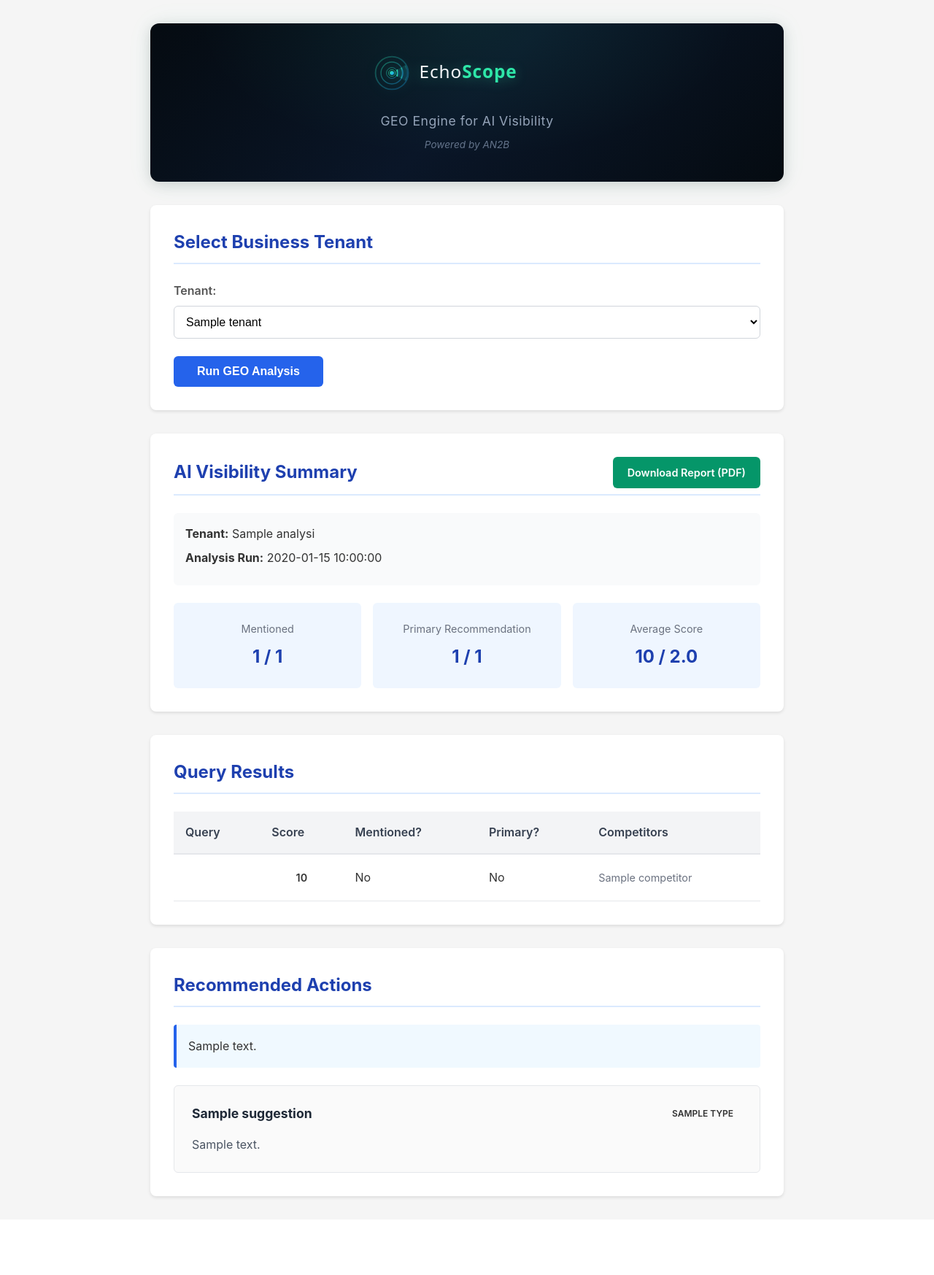
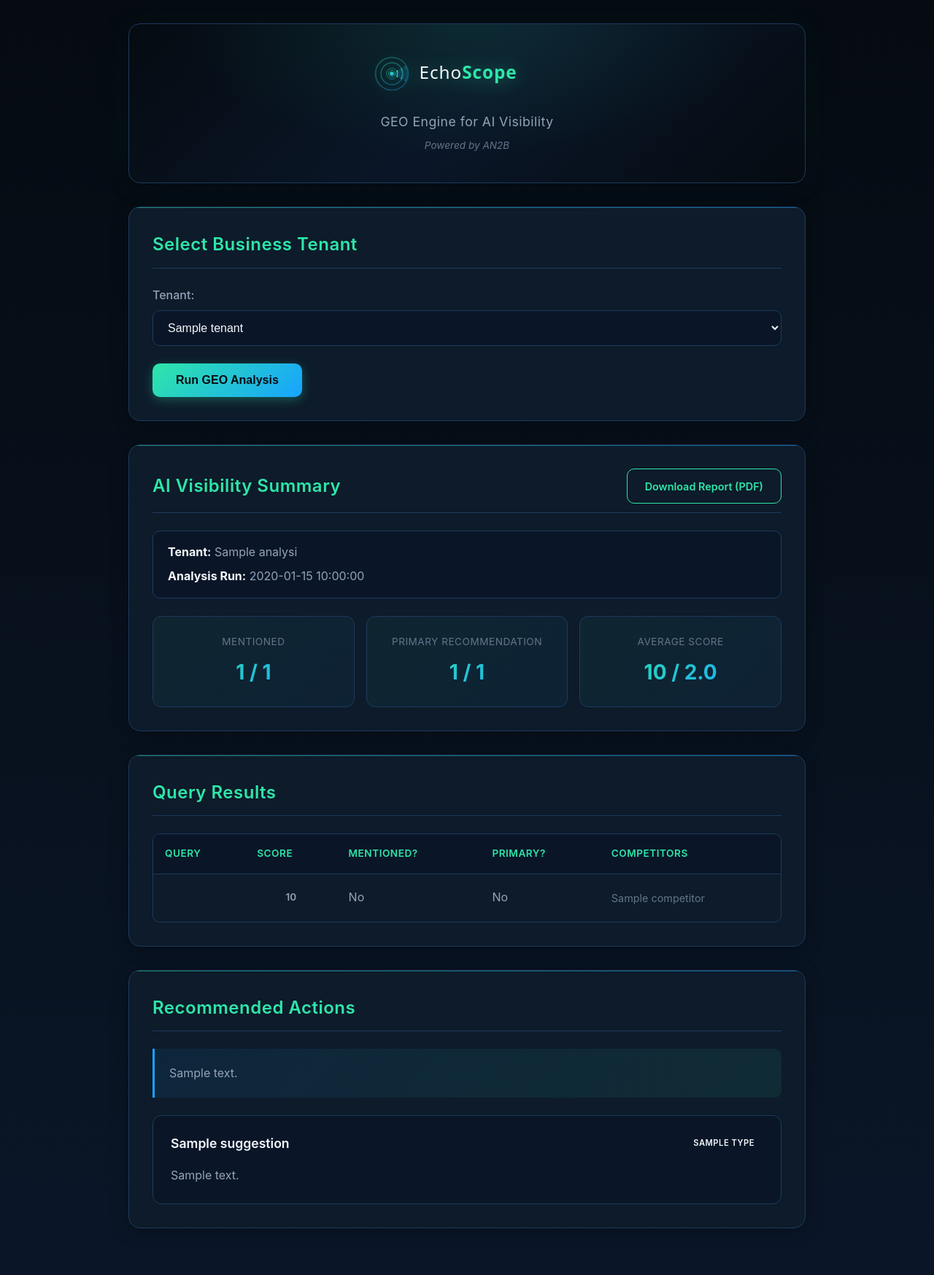
Before and after one commit to jcools1977/ekkoscope, a FastAPI app: template templates/index.html in a window 1280 px wide. Shown: the whole page at 73% size. Before the commit the page ends 1644 px from the top, so only its background shows below. Run offline with FastAPI, Linux system fonts and the light colour scheme; the template is opened without the code that fills it: most values are stand-ins (such as "Sample title", 1, 10 or a date in 2020).

Commit message:
Update website design to match the dark sci-fi theme
Implement a comprehensive dark theme redesign across the application, including new color variables, background gradients, card styling, accent colors, and interactive element effects.

Replit-Commit-Author: Agent
Replit-Commit-Session-Id: 94d6a6e5-937a-4193-a382-5d7289a78325
Replit-Commit-Checkpoint-Type: full_checkpoint
Replit-Commit-Event-Id: 1021b698-3c7e-49eb-b397-1b6937b6774a
Replit-Commit-Screenshot-Url: https://storage.googleapis.com/screenshot-production-us-central1/02a6e5f9-7fea-4a89-91df-9bc17630051c/94d6a6e5-937a-4193-a382-5d7289a78325/OmUasAp

```diff
--- a/static/styles.css
+++ b/static/styles.css
@@ -4,26 +4,46 @@
     box-sizing: border-box;
 }
 
+:root {
+    --bg-primary: #050B11;
+    --bg-secondary: #0a1628;
+    --bg-card: #0d1b2a;
+    --bg-card-hover: #112240;
+    --border-color: #1e3a5f;
+    --border-glow: rgba(46, 230, 168, 0.3);
+    --text-primary: #F5F7FA;
+    --text-secondary: #94a3b8;
+    --text-muted: #64748b;
+    --accent-teal: #2EE6A8;
+    --accent-blue: #18A3FF;
+    --accent-gradient: linear-gradient(135deg, #2EE6A8 0%, #18A3FF 100%);
+    --score-0: #ef4444;
+    --score-1: #f59e0b;
+    --score-2: #2EE6A8;
+}
+
 body {
     font-family: -apple-system, BlinkMacSystemFont, "Segoe UI", Roboto, "Helvetica Neue", Arial, sans-serif;
-    background-color: #f5f5f5;
-    color: #333;
+    background: linear-gradient(180deg, var(--bg-primary) 0%, var(--bg-secondary) 100%);
+    min-height: 100vh;
+    color: var(--text-primary);
     line-height: 1.6;
 }
 
 .container {
-    max-width: 900px;
-    margin: 2rem auto;
-    padding: 0 1rem;
+    max-width: 960px;
+    margin: 0 auto;
+    padding: 2rem 1rem;
 }
 
 .hero-header {
     text-align: center;
     margin-bottom: 2rem;
     padding: 2.5rem 2rem;
-    background: linear-gradient(135deg, #050B11 0%, #0a1628 50%, #050B11 100%);
-    border-radius: 12px;
-    box-shadow: 0 4px 20px rgba(0, 0, 0, 0.15), 0 0 40px rgba(46, 230, 168, 0.05);
+    background: linear-gradient(135deg, var(--bg-primary) 0%, var(--bg-secondary) 50%, var(--bg-primary) 100%);
+    border-radius: 16px;
+    border: 1px solid var(--border-color);
+    box-shadow: 0 4px 24px rgba(0, 0, 0, 0.4), 0 0 60px rgba(46, 230, 168, 0.05);
     position: relative;
     overflow: hidden;
 }
@@ -35,7 +55,7 @@ body {
     left: 0;
     right: 0;
     bottom: 0;
-    background: radial-gradient(ellipse at 50% 0%, rgba(46, 230, 168, 0.08) 0%, transparent 60%);
+    background: radial-gradient(ellipse at 50% 0%, rgba(46, 230, 168, 0.1) 0%, transparent 60%);
     pointer-events: none;
 }
 
@@ -48,12 +68,12 @@ body {
 .logo {
     height: 56px;
     width: auto;
-    filter: drop-shadow(0 2px 8px rgba(46, 230, 168, 0.3));
+    filter: drop-shadow(0 2px 12px rgba(46, 230, 168, 0.4));
 }
 
 .hero-header .tagline {
     font-size: 1.1rem;
-    color: #94a3b8;
+    color: var(--text-secondary);
     margin-bottom: 0.5rem;
     font-weight: 400;
     letter-spacing: 0.5px;
@@ -63,30 +83,48 @@ body {
 
 .powered-by {
     font-size: 0.85rem;
-    color: #64748b;
+    color: var(--text-muted);
     font-style: italic;
     position: relative;
     z-index: 1;
 }
 
 .error-message {
-    background-color: #fee;
-    border: 1px solid #fcc;
-    color: #c33;
-    padding: 1rem;
-    border-radius: 8px;
+    background: rgba(239, 68, 68, 0.1);
+    border: 1px solid rgba(239, 68, 68, 0.3);
+    color: #fca5a5;
+    padding: 1rem 1.25rem;
+    border-radius: 12px;
     margin-bottom: 1.5rem;
+    backdrop-filter: blur(8px);
 }
 
 .form-card,
 .summary-card,
 .results-card,
 .recommendations-card {
-    background: white;
+    background: var(--bg-card);
     padding: 2rem;
-    border-radius: 8px;
-    box-shadow: 0 2px 4px rgba(0, 0, 0, 0.1);
+    border-radius: 16px;
+    border: 1px solid var(--border-color);
+    box-shadow: 0 4px 24px rgba(0, 0, 0, 0.3);
     margin-bottom: 2rem;
+    position: relative;
+    overflow: hidden;
+}
+
+.form-card::before,
+.summary-card::before,
+.results-card::before,
+.recommendations-card::before {
+    content: '';
+    position: absolute;
+    top: 0;
+    left: 0;
+    right: 0;
+    height: 1px;
+    background: var(--accent-gradient);
+    opacity: 0.5;
 }
 
 .form-card h2,
@@ -94,9 +132,11 @@ body {
 .results-card h2,
 .recommendations-card h2 {
     margin-bottom: 1.5rem;
-    color: #1e40af;
-    border-bottom: 2px solid #dbeafe;
-    padding-bottom: 0.5rem;
+    color: var(--accent-teal);
+    border-bottom: 1px solid var(--border-color);
+    padding-bottom: 0.75rem;
+    font-weight: 600;
+    letter-spacing: 0.5px;
 }
 
 .form-group {
@@ -106,57 +146,71 @@ body {
 .form-group label {
     display: block;
     margin-bottom: 0.5rem;
-    font-weight: 600;
-    color: #555;
+    font-weight: 500;
+    color: var(--text-secondary);
 }
 
 .form-group select {
     width: 100%;
-    padding: 0.75rem;
-    border: 1px solid #d1d5db;
-    border-radius: 6px;
+    padding: 0.875rem 1rem;
+    border: 1px solid var(--border-color);
+    border-radius: 10px;
     font-size: 1rem;
-    background-color: white;
+    background: var(--bg-secondary);
+    color: var(--text-primary);
+    cursor: pointer;
+    transition: all 0.2s ease;
+}
+
+.form-group select:hover {
+    border-color: var(--accent-teal);
 }
 
 .form-group select:focus {
     outline: none;
-    border-color: #2563eb;
-    box-shadow: 0 0 0 3px rgba(37, 99, 235, 0.1);
+    border-color: var(--accent-teal);
+    box-shadow: 0 0 0 3px rgba(46, 230, 168, 0.15);
 }
 
 .btn-primary {
-    background-color: #2563eb;
-    color: white;
-    padding: 0.75rem 2rem;
+    background: var(--accent-gradient);
+    color: var(--bg-primary);
+    padding: 0.875rem 2rem;
     border: none;
-    border-radius: 6px;
+    border-radius: 10px;
     font-size: 1rem;
     font-weight: 600;
     cursor: pointer;
-    transition: background-color 0.2s;
+    transition: all 0.3s ease;
+    box-shadow: 0 4px 15px rgba(46, 230, 168, 0.3);
 }
 
 .btn-primary:hover {
-    background-color: #1e40af;
+    transform: translateY(-2px);
+    box-shadow: 0 6px 20px rgba(46, 230, 168, 0.4);
+}
+
+.btn-primary:active {
+    transform: translateY(0);
 }
 
 .btn-secondary {
     display: inline-block;
-    background-color: #059669;
-    color: white;
-    padding: 0.6rem 1.25rem;
-    border: none;
-    border-radius: 6px;
+    background: transparent;
+    color: var(--accent-teal);
+    padding: 0.7rem 1.5rem;
+    border: 1px solid var(--accent-teal);
+    border-radius: 10px;
     font-size: 0.9rem;
     font-weight: 600;
     cursor: pointer;
     text-decoration: none;
-    transition: background-color 0.2s;
+    transition: all 0.3s ease;
 }
 
 .btn-secondary:hover {
-    background-color: #047857;
+    background: rgba(46, 230, 168, 0.1);
+    box-shadow: 0 0 20px rgba(46, 230, 168, 0.2);
 }
 
 .summary-header {
@@ -166,8 +220,8 @@ body {
     flex-wrap: wrap;
     gap: 1rem;
     margin-bottom: 1.5rem;
-    border-bottom: 2px solid #dbeafe;
-    padding-bottom: 0.5rem;
+    border-bottom: 1px solid var(--border-color);
+    padding-bottom: 0.75rem;
 }
 
 .summary-header h2 {
@@ -178,13 +232,23 @@ body {
 
 .summary-meta {
     margin-bottom: 1.5rem;
-    padding: 1rem;
-    background-color: #f9fafb;
-    border-radius: 6px;
+    padding: 1rem 1.25rem;
+    background: var(--bg-secondary);
+    border-radius: 10px;
+    border: 1px solid var(--border-color);
 }
 
 .summary-meta p {
     margin-bottom: 0.5rem;
+    color: var(--text-secondary);
+}
+
+.summary-meta p:last-child {
+    margin-bottom: 0;
+}
+
+.summary-meta strong {
+    color: var(--text-primary);
 }
 
 .visibility-metrics {
@@ -195,27 +259,41 @@ body {
 
 .metric {
     padding: 1.5rem;
-    background-color: #eff6ff;
-    border-radius: 6px;
+    background: linear-gradient(135deg, rgba(46, 230, 168, 0.05) 0%, rgba(24, 163, 255, 0.05) 100%);
+    border: 1px solid var(--border-color);
+    border-radius: 12px;
     text-align: center;
+    transition: all 0.3s ease;
+}
+
+.metric:hover {
+    border-color: var(--accent-teal);
+    box-shadow: 0 0 20px rgba(46, 230, 168, 0.1);
 }
 
 .metric-label {
     display: block;
-    font-size: 0.9rem;
-    color: #6b7280;
+    font-size: 0.85rem;
+    color: var(--text-muted);
     margin-bottom: 0.5rem;
+    text-transform: uppercase;
+    letter-spacing: 0.5px;
 }
 
 .metric-value {
     display: block;
-    font-size: 1.5rem;
+    font-size: 1.75rem;
     font-weight: 700;
-    color: #1e40af;
+    background: var(--accent-gradient);
+    -webkit-background-clip: text;
+    -webkit-text-fill-color: transparent;
+    background-clip: text;
 }
 
 .table-container {
     overflow-x: auto;
+    border-radius: 10px;
+    border: 1px solid var(--border-color);
 }
 
 table {
@@ -224,32 +302,41 @@ table {
 }
 
 thead {
-    background-color: #f3f4f6;
+    background: var(--bg-secondary);
 }
 
 th {
     padding: 1rem;
     text-align: left;
     font-weight: 600;
-    color: #374151;
-    border-bottom: 2px solid #e5e7eb;
+    color: var(--accent-teal);
+    border-bottom: 1px solid var(--border-color);
+    font-size: 0.85rem;
+    text-transform: uppercase;
+    letter-spacing: 0.5px;
 }
 
 td {
     padding: 1rem;
-    border-bottom: 1px solid #e5e7eb;
+    border-bottom: 1px solid var(--border-color);
+    color: var(--text-secondary);
 }
 
-tbody tr:nth-child(even) {
-    background-color: #f9fafb;
+tbody tr {
+    transition: background 0.2s ease;
 }
 
 tbody tr:hover {
-    background-color: #f3f4f6;
+    background: rgba(46, 230, 168, 0.03);
+}
+
+tbody tr:last-child td {
+    border-bottom: none;
 }
 
 .query-cell {
     max-width: 300px;
+    color: var(--text-primary);
 }
 
 .score-cell {
@@ -258,39 +345,43 @@ tbody tr:hover {
 
 .score-badge {
     display: inline-block;
-    padding: 0.25rem 0.75rem;
-    border-radius: 12px;
+    padding: 0.35rem 0.9rem;
+    border-radius: 20px;
     font-weight: 600;
-    font-size: 0.9rem;
+    font-size: 0.85rem;
 }
 
 .score-0 {
-    background-color: #fee;
-    color: #c33;
+    background: rgba(239, 68, 68, 0.15);
+    color: var(--score-0);
+    border: 1px solid rgba(239, 68, 68, 0.3);
 }
 
 .score-1 {
-    background-color: #fef3c7;
-    color: #92400e;
+    background: rgba(245, 158, 11, 0.15);
+    color: var(--score-1);
+    border: 1px solid rgba(245, 158, 11, 0.3);
 }
 
 .score-2 {
-    background-color: #d1fae5;
-    color: #065f46;
+    background: rgba(46, 230, 168, 0.15);
+    color: var(--score-2);
+    border: 1px solid rgba(46, 230, 168, 0.3);
 }
 
 .competitors-cell {
     font-size: 0.9rem;
-    color: #6b7280;
+    color: var(--text-muted);
 }
 
 .visibility-summary {
     margin-bottom: 1.5rem;
-    padding: 1rem;
-    background-color: #f0f9ff;
-    border-left: 4px solid #2563eb;
-    border-radius: 4px;
+    padding: 1.25rem;
+    background: linear-gradient(135deg, rgba(24, 163, 255, 0.08) 0%, rgba(46, 230, 168, 0.08) 100%);
+    border-left: 3px solid var(--accent-blue);
+    border-radius: 0 10px 10px 0;
     line-height: 1.7;
+    color: var(--text-secondary);
 }
 
 .suggestions-grid {
@@ -300,14 +391,16 @@ tbody tr:hover {
 
 .suggestion-card {
     padding: 1.5rem;
-    border: 1px solid #e5e7eb;
-    border-radius: 6px;
-    background-color: #fafafa;
-    transition: box-shadow 0.2s;
+    border: 1px solid var(--border-color);
+    border-radius: 12px;
+    background: var(--bg-secondary);
+    transition: all 0.3s ease;
 }
 
 .suggestion-card:hover {
-    box-shadow: 0 4px 6px rgba(0, 0, 0, 0.1);
+    border-color: var(--accent-teal);
+    box-shadow: 0 4px 20px rgba(46, 230, 168, 0.1);
+    transform: translateY(-2px);
 }
 
 .suggestion-header {
@@ -315,49 +408,121 @@ tbody tr:hover {
     justify-content: space-between;
     align-items: center;
     margin-bottom: 1rem;
+    gap: 1rem;
 }
 
 .suggestion-header h3 {
     font-size: 1.1rem;
-    color: #1f2937;
+    color: var(--text-primary);
     margin: 0;
+    font-weight: 600;
 }
 
 .type-badge {
     display: inline-block;
-    padding: 0.25rem 0.75rem;
-    border-radius: 12px;
-    font-size: 0.75rem;
+    padding: 0.3rem 0.75rem;
+    border-radius: 20px;
+    font-size: 0.7rem;
     font-weight: 600;
     text-transform: uppercase;
+    letter-spacing: 0.5px;
+    white-space: nowrap;
 }
 
 .type-new_page {
-    background-color: #dbeafe;
-    color: #1e40af;
+    background: rgba(46, 230, 168, 0.15);
+    color: var(--accent-teal);
+    border: 1px solid rgba(46, 230, 168, 0.3);
 }
 
 .type-update_page {
-    background-color: #fef3c7;
-    color: #92400e;
+    background: rgba(24, 163, 255, 0.15);
+    color: var(--accent-blue);
+    border: 1px solid rgba(24, 163, 255, 0.3);
 }
 
 .type-faq {
-    background-color: #e0e7ff;
-    color: #4338ca;
+    background: rgba(168, 85, 247, 0.15);
+    color: #c084fc;
+    border: 1px solid rgba(168, 85, 247, 0.3);
 }
 
 .type-authority {
-    background-color: #dcfce7;
-    color: #166534;
+    background: rgba(251, 191, 36, 0.15);
+    color: #fbbf24;
+    border: 1px solid rgba(251, 191, 36, 0.3);
 }
 
 .type-branding {
-    background-color: #fce7f3;
-    color: #9f1239;
+    background: rgba(244, 114, 182, 0.15);
+    color: #f472b6;
+    border: 1px solid rgba(244, 114, 182, 0.3);
 }
 
 .suggestion-details {
-    color: #4b5563;
-    line-height: 1.6;
+    color: var(--text-secondary);
+    line-height: 1.7;
 }
+
+@media (max-width: 768px) {
+    .container {
+        padding: 1rem;
+    }
+
+    .hero-header {
+        padding: 2rem 1.5rem;
+    }
+
+    .logo {
+        height: 48px;
+    }
+
+    .form-card,
+    .summary-card,
+    .results-card,
+    .recommendations-card {
+        padding: 1.5rem;
+    }
+
+    .visibility-metrics {
+        grid-template-columns: 1fr;
+    }
+
+    .summary-header {
+        flex-direction: column;
+        align-items: flex-start;
+    }
+
+    .suggestion-header {
+        flex-direction: column;
+        align-items: flex-start;
+    }
+
+    th, td {
+        padding: 0.75rem 0.5rem;
+        font-size: 0.9rem;
+    }
+}
+
+::-webkit-scrollbar {
+    width: 8px;
+    height: 8px;
+}
+
+::-webkit-scrollbar-track {
+    background: var(--bg-secondary);
+}
+
+::-webkit-scrollbar-thumb {
+    background: var(--border-color);
+    border-radius: 4px;
+}
+
+::-webkit-scrollbar-thumb:hover {
+    background: var(--accent-teal);
+}
+
+::selection {
+    background: rgba(46, 230, 168, 0.3);
+    color: var(--text-primary);
+}
```
Also changed, not shown: replit.md (+8 -3 lines), attached_assets/image_1764172920550.png (added).
